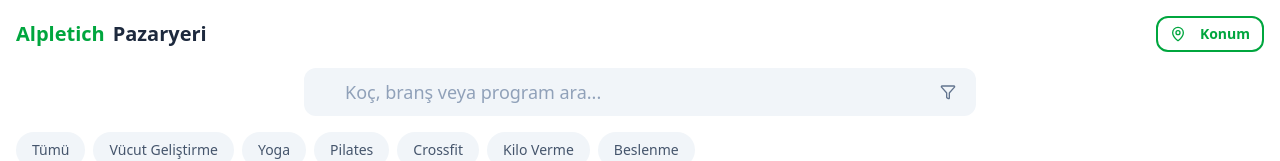
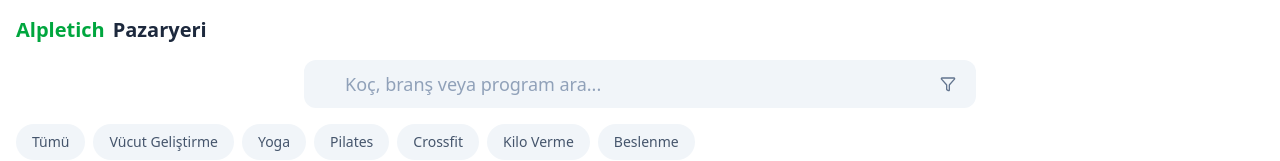
Before and after one commit to klujax/alpletich, a Next.js app: page /marketplace in a window 1280 px wide. Shown: the top 161 px of the page. Built offline with nearby package versions, Linux system fonts and the light colour scheme.

Commit message:
UI Güncellemesi: Konum özellikleri kaldırıldı

```diff
--- a/src/app/marketplace/[id]/page.tsx
+++ b/src/app/marketplace/[id]/page.tsx
@@ -6,7 +6,7 @@ import Link from 'next/link';
 import { useParams } from 'next/navigation';
 import { Button } from '@/components/ui/button';
 import { Badge } from '@/components/ui/badge';
-import { Star, MapPin, Clock, ShieldCheck, ChevronLeft, ShoppingCart, Plus, Minus } from 'lucide-react';
+import { Star, Clock, ShieldCheck, ChevronLeft, ShoppingCart, Plus, Minus } from 'lucide-react';
 
 // Mock Data (In a real app, fetch from Supabase based on ID)
 const COACH_DETAILS = {
@@ -122,10 +122,6 @@ export default function CoachShopPage() {
 
                             <div className="flex flex-wrap gap-4 text-sm text-slate-500 mb-4">
                                 <div className="flex items-center gap-1">
-                                    <MapPin className="w-4 h-4" />
-                                    {COACH_DETAILS.location}
-                                </div>
-                                <div className="flex items-center gap-1">
                                     <Clock className="w-4 h-4" />
                                     Cevap süresi: <span className="text-green-600 font-bold">{COACH_DETAILS.responseTime}</span>
                                 </div>
--- a/src/app/marketplace/page.tsx
+++ b/src/app/marketplace/page.tsx
@@ -72,12 +72,6 @@ export default function MarketplacePage() {
                         <h1 className="text-xl font-black text-slate-800 flex items-center gap-2">
                             <span className="text-green-600">Alpletich</span> Pazaryeri
                         </h1>
-                        <div className="flex gap-2">
-                            <Button variant="outline" size="sm" className="hidden md:flex">
-                                <MapPin className="w-4 h-4 mr-2" />
-                                Konum
-                            </Button>
-                        </div>
                     </div>
 
                     <div className="relative max-w-2xl mx-auto">
```
